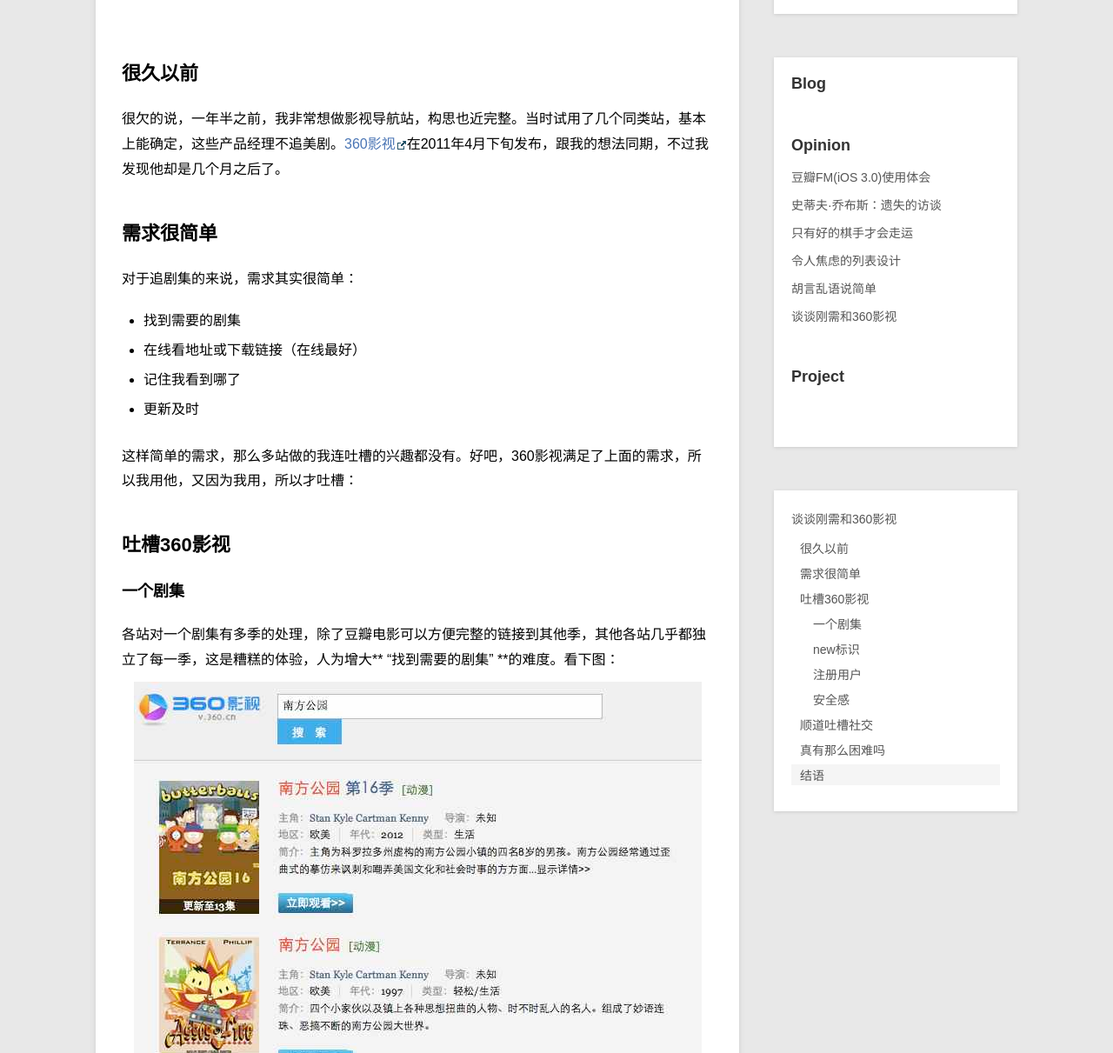
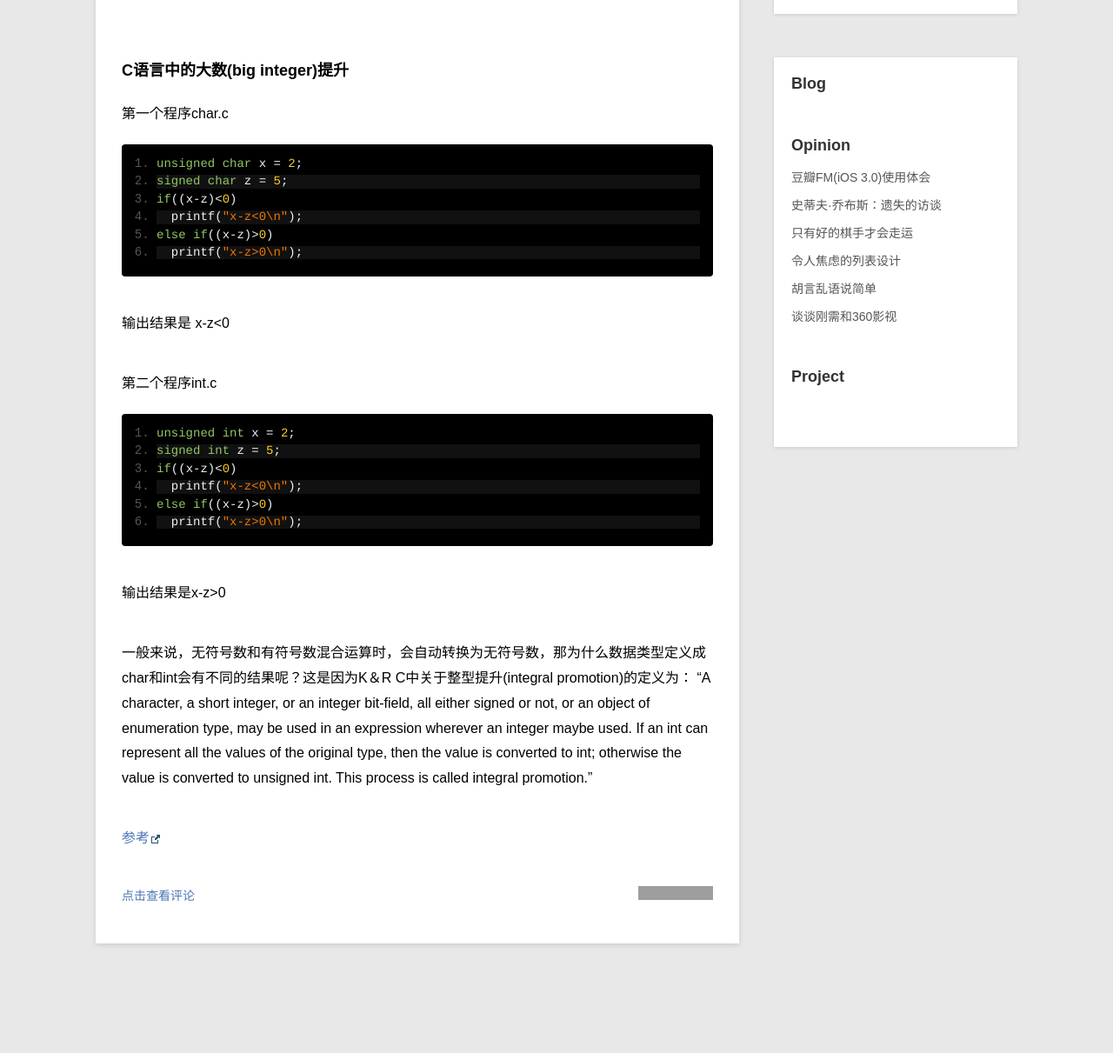
Before and after one commit to lanxinyuchs/lanxinyuchs.github.io, a Jekyll site: the page built from _posts/opinion/2012-11-22-needs-video.md, in a window 1280 px wide and 1400 px high, cut to the strip 189-1400 px from the top of the window. Shown: the whole strip at 87% size. Built offline with Jekyll 4.4.1, drawn with Linux system fonts in a browser that asks for light colours; Markdown is read by kramdown in place of the engine named in the settings; some of the changed text lies outside the part shown; grey boxes are pictures that could not be loaded.

Commit message:
Update 2012-11-22-needs-video.md

````diff
--- a/_posts/opinion/2012-11-22-needs-video.md
+++ b/_posts/opinion/2012-11-22-needs-video.md
@@ -5,80 +5,35 @@
 description: 一个看起来很简单的需求，做起来真的有那么困难吗，到底是怎么回事？
 ---
 
-##很久以前
-很欠的说，一年半之前，我非常想做影视导航站，构思也近完整。当时试用了几个同类站，基本上能确定，这些产品经理不追美剧。[360影视][360video]在2011年4月下旬发布，跟我的想法同期，不过我发现他却是几个月之后了。
+###C语言中的大数(big integer)提升
 
-##需求很简单
-对于追剧集的来说，需求其实很简单：
+第一个程序char.c
+```C
+unsigned char x = 2;
+signed char z = 5;
+if((x-z)<0)
+  printf("x-z<0\n");
+else if((x-z)>0)
+  printf("x-z>0\n");
+```
+输出结果是 x-z<0
 
-- 找到需要的剧集
-- 在线看地址或下载链接（在线最好）
-- 记住我看到哪了
-- 更新及时
 
-这样简单的需求，那么多站做的我连吐槽的兴趣都没有。好吧，360影视满足了上面的需求，所以我用他，又因为我用，所以才吐槽：
+第二个程序int.c
+```C
+unsigned int x = 2;
+signed int z = 5;
+if((x-z)<0)
+  printf("x-z<0\n");
+else if((x-z)>0)
+  printf("x-z>0\n");
+```
+输出结果是x-z>0
 
-##吐槽360影视
+一般来说，无符号数和有符号数混合运算时，会自动转换为无符号数，那为什么数据类型定义成char和int会有不同的结果呢？这是因为K＆R C中关于整型提升(integral promotion)的定义为：
+"A character, a short integer, or an integer bit-field, all either signed or not, or an object of enumeration type, may be used in an expression wherever an integer maybe used. If an int can represent all the values of the original type, then the value is converted to int; otherwise the value is converted to unsigned int. This process is called integral promotion."
 
-###一个剧集
-各站对一个剧集有多季的处理，除了豆瓣电影可以方便完整的链接到其他季，其他各站几乎都独立了每一季，这是糟糕的体验，人为增大** “找到需要的剧集” **的难度。看下图：
-![ssh key success](/images/360video/sp-search.jpg)
-我是不会明白这样做的好处，得到的只是难受、难受。
-
-###new标识
-new标识绝对是互联网上最被滥用的图标之一。有些地方用的真让人莫名的恼火：
-![ssh key success](/images/360video/baidu-new.jpg)
-这是百度首页网址导航的new标识，难以理解，猜测他根据我的浏览记录来决定是否显示new，但是Big Bang我看过了却还显示，所以这个逻辑行不通，只好猜测他是根据绝对时间的new程度来显示，这就无法满足** “记住我看到哪了” **需求，如果我有很久一段时间没看，提示失去了参考意义，而且点一下链接，new就会消失，我只能呵呵了。完全不可用。
-
-![ssh key success](/images/360video/2b-sohu.jpg)
-再看搜狐视频的new标识，3、4集都标上了new，你却根本不管我到底看了没，看过3了，3上面的new还在，也是混乱了正常秩序，没有安全感，不靠谱。
-
-![ssh key success](/images/360video/2b-360.jpg)
-360影视的这个new的定义也很奇怪，我看过了new还在，过了两个星期了new也还在，我只能推断他的逻辑就是，最新的一集就是需要标new的那一集，真把用户当白痴了，不过他稍好一点的是，这个毫无意义的标识不会捣乱。
-
-那到底怎样做才好呢，既然每个剧集里面会标明看过与否，那么在我正在追的美剧的集合页，明确的告诉我，我赶上最新一集某剧还差多少就好了啊。
-![ssh key success](/images/360video/new-out.jpg)
-看到这，也就能体会独立每一季出来有多恶心了。
-
-###注册用户
-我明白，像这样一个刚需产品，又通过360浏览器导航过来的，大多都是低端用户，首页做成那个样子无可厚非，可是当我顶着极大的不情愿注册了用户之后，能不能稍微体谅下注册用户的心呢？
-
-我猜想根据产品的设计，用户注册就是为了标记自己想看的剧集，方便更快更准的追剧，可是每次打开还是那个国产垃圾横行的首页，你让小清新们怎么看的上呢？
-
-好啦，我就忍一下，多点一下“我的影视”吧：
-![ssh key success](/images/360video/360-home.jpg)
-
-发现问题没，把我主动标记了的影视放在下面，要把那些自作聪明的推荐作品放在上面，并且一个都没有推荐，这不是耍流氓的干活还是什么滴干活？
-
-再综合上面new标识最后一条，基本上，网站的使用效率被这些恶心的细节全面拉低，需要很多无谓的操作，才能到达我的真正目的。
-
-###安全感
-我最近比较喜欢用安全感这个概念，大意就是我在乎的事情你都能很好的解决，并不需要我过多的操心。
-![ssh key success](/images/360video/homeland.jpg)
-看过与否倒是一目了然，可当我只是看了几眼，并不想接着看下去，或者手贱点了后面的某一集，我就得人肉去记住，我没看过第一集，只是手贱点了一下，下次想看的时候得从第一集看，一定要记得，一定。
-
-呵呵，那我还要你记干嘛呢？
-
-##顺道吐槽社交
-看到这个需求人很多，在移动端尤甚。有个叫“段落”的电视导航应用，主要功能是电视节目早知道，现在电视节目有精彩到需要看着预告时间等的程度吗？我表示怀疑。不过“段落”主打的是社交，可以跟同时看“非诚勿扰”的观众交流哦~
-
-我只想说，**社你妈X交**
-
-##真有那么困难吗
-是的，这个命题很难以理解，来看看百度视频的例子，美剧在百度的搜索量肯定不小：
-![ssh key success](/images/360video/baidu-search.jpg)
-继续吐槽那个无法理解的new标识，总体看起来不错哦，提供了好几个视频服务商，点开过的链接，自然的变不同颜色，看起来很自然，但是满足 **“记住我看到哪儿”** 的需求还是不可靠，就没有安全感。
-
-再看看假如我要追一个剧集，那么在百度视频里面该怎么做呢？
-![ssh key success](/images/360video/baidu-video.jpg)
-点了，好久，终于发现了这个藏起来的“订阅”按钮，订阅，订阅，呵呵，订阅！
-
-在回到百度视频的首页，我是无法找到我刚才的“订阅”操作，对首页有任何影响，参考上面的“注册用户”一节，百度首页上也没什么特别的变化，所以，至此，我不知道这个订阅按钮到底有什么作用。
-
-百度视频首页，在众多傻逼一样的new标识之下，我还是被吸引到了一个叫“我的随心看”的频道，以为可以快速打开我订阅的剧集，原来是“豆瓣猜”啊，混乱至极。
-
-##结语
-本来想心平气和的吐槽下，毕竟360影视做的正常的地方还是有的，可是说着说着还是不免激动了，哎。
+[参考](http://blog.csdn.net/lovekatherine/article/details/1565969)
 
 [BeiYuu]:    http://beiyuu.com  "BeiYuu"
 [1]:    {{ page.url}}  ({{ page.title }})
````
